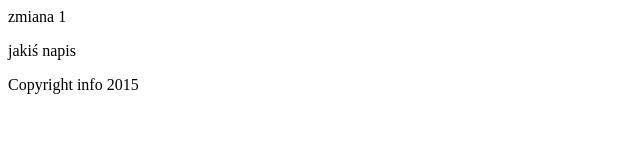
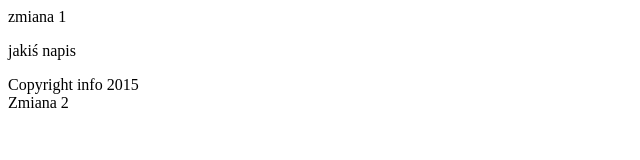
Before and after one commit to KrzysztCala/KursGit, a plain HTML site: page index2.html in a window 1280 px wide. Shown: the full height of the page, 0-640 px from the left. Drawn offline with Linux system fonts and the light colour scheme.

Commit message:
komituję zmianę 2

```diff
--- a/index2.html
+++ b/index2.html
@@ -8,7 +8,7 @@
 	</div>
 	<p> jakiś napis </p>
 	<div class="footer">Copyright info 2015</div>
-
+	Zmiana 2
 		<!-- @todo dodaj code google analitics -->
 </body>
 </html>
```
